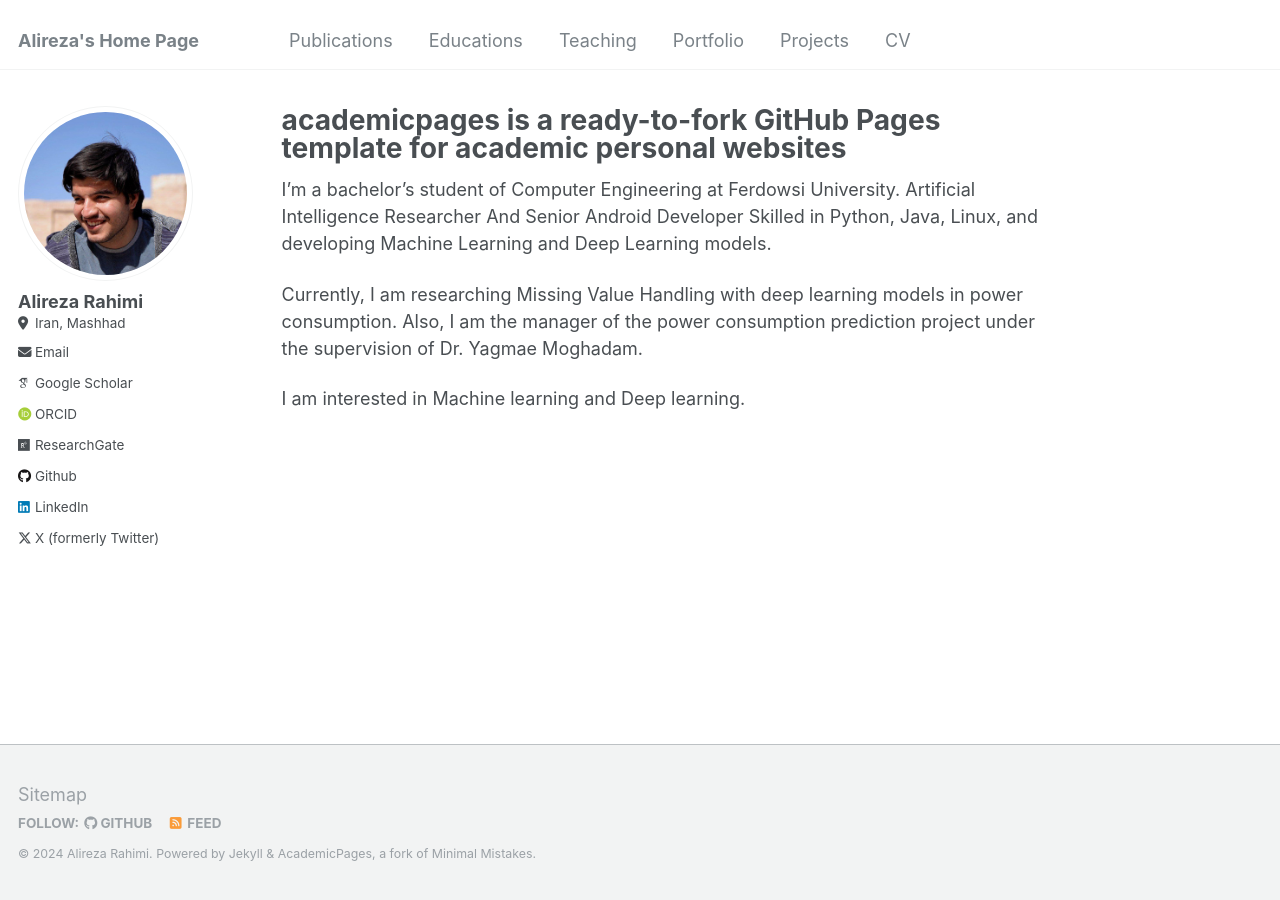
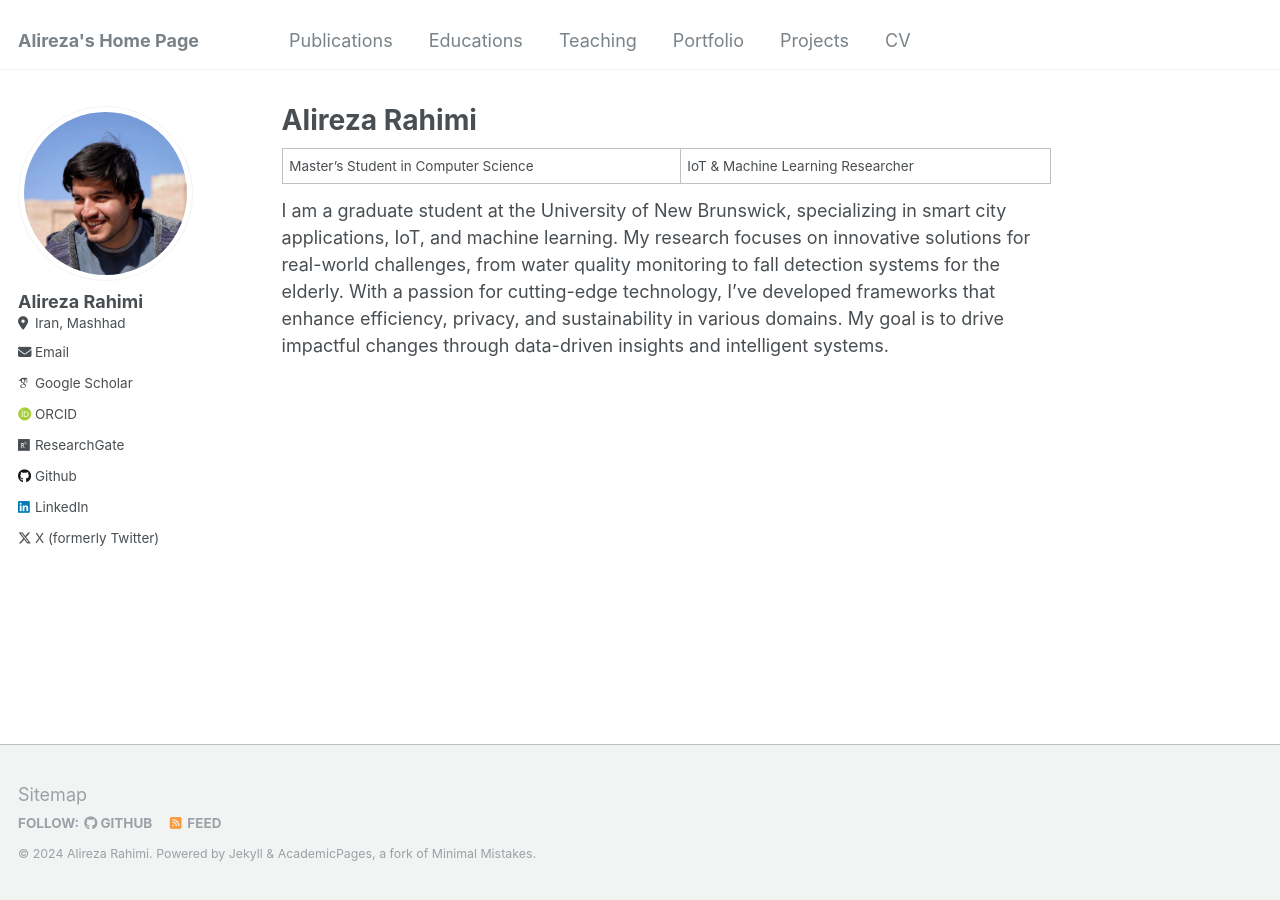
Before and after one commit to alireza9978/alireza9978.github.io, a Jekyll site: the page built from _pages/about.md, in a window 1280 px wide. Built offline with Jekyll 4.4.1, drawn with Linux system fonts in a browser that asks for light colours; some web fonts are replaced.

Commit message:
update the about me

```diff
--- a/_pages/about.md
+++ b/_pages/about.md
@@ -1,6 +1,6 @@
 ---
 permalink: /
-title: "academicpages is a ready-to-fork GitHub Pages template for academic personal websites"
+title: "Alireza Rahimi"
 excerpt: "About me"
 author_profile: true
 redirect_from:
@@ -8,8 +8,6 @@ redirect_from:
   - /about.html
 ---
 
-I'm a bachelor's student of Computer Engineering at Ferdowsi University. Artificial Intelligence Researcher And Senior Android Developer Skilled in Python, Java, Linux, and developing Machine Learning and Deep Learning models.
+Master's Student in Computer Science | IoT & Machine Learning Researcher
 
-Currently, I am researching Missing Value Handling with deep learning models in power consumption. Also, I am the manager of the power consumption prediction project under the supervision of Dr. Yagmae Moghadam.
-
-I am interested in Machine learning and Deep learning.
+I am a graduate student at the University of New Brunswick, specializing in smart city applications, IoT, and machine learning. My research focuses on innovative solutions for real-world challenges, from water quality monitoring to fall detection systems for the elderly. With a passion for cutting-edge technology, I’ve developed frameworks that enhance efficiency, privacy, and sustainability in various domains. My goal is to drive impactful changes through data-driven insights and intelligent systems.
```
